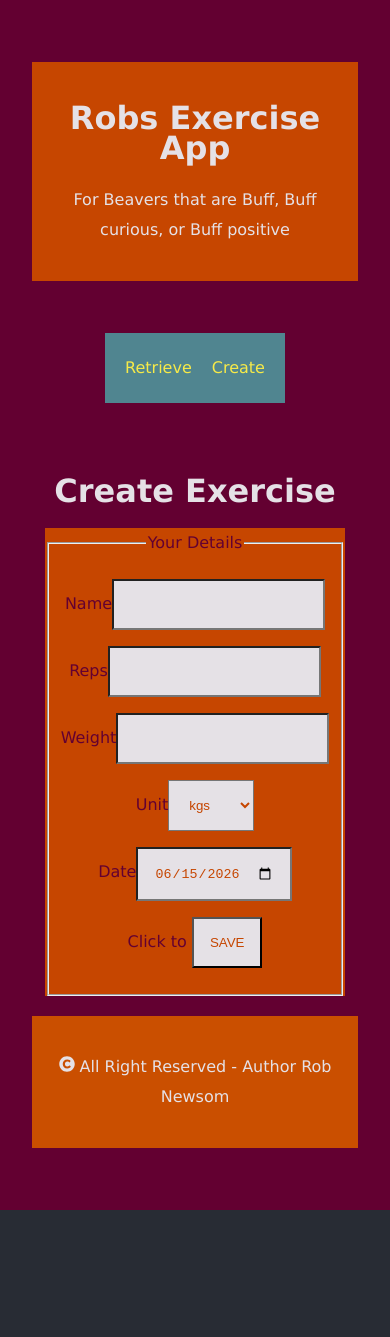
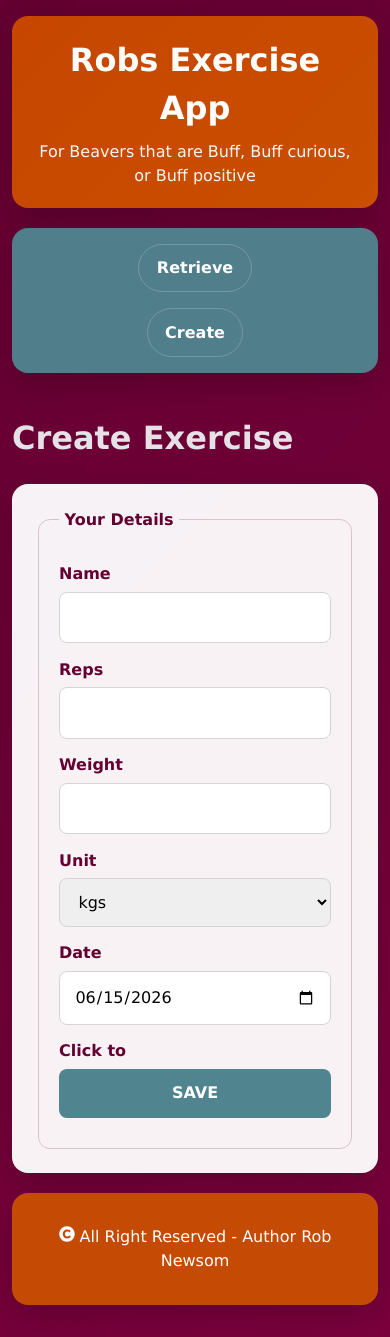
Before and after one commit to rwnewsom/mern-capstone, a React (Vite) app in the folder frontend-react/: page /create in a window 390 px wide. Before the commit the page ends 1210 px from the top, so only its background shows below. Built offline with nearby package versions, Linux system fonts and the light colour scheme.

Commit message:
polish frontend

```diff
--- a/frontend-react/src/App.css
+++ b/frontend-react/src/App.css
@@ -1,165 +1,211 @@
-/* ID SELECTORS id="..." */
+:root {
+  --vt-maroon: #630031;
+  --vt-orange: #c64600;
+  --vt-white: #ffffff;
+  --vt-stone: #c5c7c9;
+  --vt-impact-orange: #ca4f00;
+  --vt-yellow: #f7ea48;
+  --vt-teal: #508590;
+  --vt-smoke: #e5e1e6;
+}
 
-/* My kid got off the waitlist at VA Tech, so using that scheme
-Found these via a google search - returned overview
-*/
+* {
+  box-sizing: border-box;
+}
 
-:root {
-  --vt-maroon: #630031;  /* Chicago Maroon */
-  --vt-orange: #C64600;  /* Burnt Orange */
-  --vt-white: #FFFFFF;   /* Yardline White */
-  --vt-stone: #C5C7C9;   /* Hokie Stone */
-  --vt-impact-orange: #CA4F00;
-  --vt-pink: #CE0058;        /* Boundless Pink */
-  --vt-yellow: #F7EA48;      /* Triumphant Yellow */
-  --vt-teal: #508590;        /* Sustainable Teal */
-  --vt-turquoise: #2CD5C4;   /* Vibrant Turquoise */
-  --vt-grey: #D7D2CB;        /* Land Grant Grey */
-  --vt-smoke: #E5E1E6;       /* Skipper Smoke */
+body {
+  margin: 0;
+  background: linear-gradient(135deg, var(--vt-maroon) 0%, #7a003c 100%);
+  color: var(--vt-smoke);
+  font-family: Verdana, Geneva, Tahoma, sans-serif;
 }
 
 #root {
-  max-width: 1280px;
-  margin: 0 auto;
-  padding: 2rem;
-  text-align: center;
-  background-color: var(--vt-maroon);
-  font-family: Verdana, Geneva, Tahoma, sans-serif;
-}
-
-/* CLASS SELECTORS class="..." */
-
-.app {
-  background-color: var(--vt-maroon);
-  color: white;
-}
-
-
-.collection-container {
-  border: 6px solid var(--vt-orange);
-  padding: 32px;
-}
-
-.collection-item {
-  border: 2px solid var(--vt-stone);
-  border-radius: 8px;
-  width: 600px;
-  margin-top: 16px;
-}
-
-.nav ul {
-  display: flex;
-  list-style: none;
-  justify-content: space-between;
-}
-
-a {
-  font-weight: 500;
-  color: var(--vt-white);
-  text-decoration: inherit;
-  margin: 4px;
-}
-a:hover {
-  color: solid var(--vt-orange);
+  min-height: 100vh;
 }
 
 .main-content {
-  box-sizing: border-box;
+  max-width: 1100px;
+  margin: 0 auto;
+  padding: 2rem 1.25rem 3rem;
   display: flex;
-  gap: 20px;
   flex-direction: column;
-  align-items: center;
-  padding-top: 30px;
-  padding-bottom: 30px;
-  line-height: 30px;
+  gap: 1.25rem;
 }
 
-
-/* elements in Rubric order */
-
-body {
-  background-color: var(--vt-maroon);
-  color: var(--vt-smoke);
-  font-family: Verdana, Geneva, Tahoma, sans-serif;
-  margin: 0 auto;
-  padding: 2.5 rem;
-  display: flex;
-  flex-direction: column;
+header,
+footer,
+nav,
+form,
+table {
+  border-radius: 16px;
+  box-shadow: 0 10px 30px rgba(0, 0, 0, 0.18);
 }
 
 header {
-  background-color: var(--vt-orange);
-  color: var(--vt-smoke);
-  margin: 1 rem 2rem;
-  padding: 20px 10px;
+  background: linear-gradient(135deg, var(--vt-orange), var(--vt-impact-orange));
+  color: var(--vt-white);
+  padding: 1.5rem 2rem;
+  text-align: center;
 }
 
-main {
-  background-color: var(--vt-maroon);
-  color: var(--vt-smoke);
-  margin: 0 auto;
-  padding: 2 rem;
+header h1 {
+  margin: 0 0 0.5rem;
+  font-size: 2rem;
 }
 
-footer{
-  background-color: var(--vt-impact-orange);
-  color: var(--vt-smoke);
-  margin: 0 auto;
-  padding: 20px 10px;
+header p {
+  margin: 0;
+  opacity: 0.95;
 }
 
 nav {
-background-color: var(--vt-teal);
-border: 1px var(--vt-grey);
-color: var(--vt-yellow);
-margin: 2rem auto;
-padding: 20px 10px;
-text-decoration:none;
-width: auto;
+  background: rgba(80, 133, 144, 0.95);
+  padding: 1rem;
+  display: flex;
+  justify-content: center;
+  gap: 1rem;
 }
 
-a {
-  background-color: var(--vt-teal);
-  border: 1px var(--vt-grey);
-  color: var(--vt-yellow);
-  margin: 0 auto;
-  padding: 20px 10px;
-  text-decoration:none;
+nav a {
+  color: var(--vt-white);
+  text-decoration: none;
+  font-weight: 600;
+  padding: 0.7rem 1.1rem;
+  border: 1px solid rgba(255, 255, 255, 0.2);
+  border-radius: 999px;
+  transition: all 0.2s ease;
 }
 
-a:hover {
-  color: solid var(--vt-orange);
-  border: 1px var(--vt-grey);
+nav a:hover {
+  background: var(--vt-yellow);
   color: var(--vt-maroon);
-  margin: 0 auto;
-  padding: .5 rem;
-  text-decoration:none;
+  transform: translateY(-1px);
 }
 
 form {
-  background-color: var(--vt-orange);
+  background: rgba(255, 255, 255, 0.95);
   color: var(--vt-maroon);
+  padding: 1.5rem;
+  max-width: 680px;
+  width: 100%;
+  margin: 0 auto;
+}
+
+fieldset {
+  border: 1px solid rgba(99, 0, 49, 0.2);
+  border-radius: 12px;
+  padding: 1rem 1.25rem;
+}
+
+legend {
+  font-weight: 700;
+  padding: 0 0.35rem;
+}
+
+form p {
+  display: flex;
+  flex-direction: column;
+  gap: 0.35rem;
+  margin: 0.9rem 0;
+  text-align: left;
+}
+
+label {
+  font-weight: 600;
+}
+
+input,
+select,
+button {
+  padding: 0.8rem 0.9rem;
+  border-radius: 8px;
+  border: 1px solid #d3d4d6;
+  font: inherit;
+}
+
+input:focus,
+select:focus {
+  outline: 2px solid var(--vt-teal);
+  border-color: var(--vt-teal);
+}
+
+button {
+  background: var(--vt-teal);
+  color: var(--vt-white);
+  border: none;
+  font-weight: 700;
+  cursor: pointer;
+  transition: transform 0.2s ease, opacity 0.2s ease;
+}
+
+button:hover {
+  transform: translateY(-1px);
+  opacity: 0.95;
+}
+
+button:disabled {
+  opacity: 0.65;
+  cursor: not-allowed;
+  transform: none;
+}
+
+[role='alert'] {
+  color: #b91c1c;
+  background: #fef2f2;
+  border: 1px solid #fecaca;
+  padding: 0.8rem 1rem;
+  border-radius: 8px;
+  margin-top: 0.75rem;
 }
 
 table {
-  background-color: var(--vt-stone);
-  color: var(--vt-impact-orange);
+  width: 100%;
   border-collapse: collapse;
-  border: 8px solid var(--vt-maroon);
-  border-radius: 8px;
+  background: rgba(255, 255, 255, 0.95);
+  color: var(--vt-maroon);
+  overflow: hidden;
 }
 
-tr, th, td {
-  border: 8px solid var(--vt-maroon);
-  border-radius: 8px;
-  border-collapse: collapse;
-  color: var(--vt-orange);
-  padding: 0%;
-  background-color: var(--vt-smoke);
+th,
+td {
+  padding: 0.9rem;
+  border-bottom: 1px solid #e6e6e6;
+  text-align: left;
 }
 
-input, button, select {
-  background-color: var(--vt-smoke);
-  color: var(--vt-orange);
-  padding: 1rem;
+th {
+  background: var(--vt-orange);
+  color: var(--vt-white);
 }
+
+tbody tr:hover {
+  background: #f7f5f2;
+}
+
+footer {
+  background: rgba(202, 79, 0, 0.95);
+  color: var(--vt-white);
+  padding: 1rem 1.2rem;
+  text-align: center;
+}
+
+@media (max-width: 700px) {
+  .main-content {
+    padding: 1rem 0.75rem 2rem;
+  }
+
+  header {
+    padding: 1.25rem;
+  }
+
+  nav {
+    flex-direction: column;
+    align-items: center;
+  }
+
+  table {
+    display: block;
+    overflow-x: auto;
+  }
+}
--- a/frontend-react/src/components/DeleteIcon.jsx
+++ b/frontend-react/src/components/DeleteIcon.jsx
@@ -2,6 +2,12 @@ import { TiDelete } from 'react-icons/ti';
 
 function DeleteIcon({ exercise, setExercises }) {
     const deleteExercise = async () => {
+        const confirmed = window.confirm(`Delete "${exercise.name}"?`);
+
+        if (!confirmed) {
+            return;
+        }
+
         const response = await fetch(`/exercises/${exercise._id}`, {
             method: 'DELETE'
         });
--- a/frontend-react/src/pages/CreateExercise.jsx
+++ b/frontend-react/src/pages/CreateExercise.jsx
@@ -14,13 +14,41 @@ export const CreateExercisePage = () => {
     const [name, setName] = useState('');
     const [reps, setReps] = useState('');
     const [weight, setWeight] = useState('');
-    const [unit, setUnit] = useState('');
+    const [unit, setUnit] = useState('kgs');
     const [date, setDate] = useState(todayFormatted?.split('T')[0]); //fixme TZ aware?
+    const [errorMessage, setErrorMessage] = useState('');
+    const [isSubmitting, setIsSubmitting] = useState(false);
 
     const navigate = useNavigate();
 
     const handleSubmit = async (event) => {
         event.preventDefault();
+        setErrorMessage('');
+
+        if (!name.trim()) {
+            setErrorMessage('Please enter an exercise name.');
+            return;
+        }
+
+        if (!Number.isFinite(reps) || reps <= 0) {
+            setErrorMessage('Please enter a positive number of reps.');
+            return;
+        }
+
+        if (!Number.isFinite(weight) || weight < 0) {
+            setErrorMessage('Please enter a non-negative weight.');
+            return;
+        }
+
+        if (!unit) {
+            setErrorMessage('Please select a unit.');
+            return;
+        }
+
+        if (!date) {
+            setErrorMessage('Please choose a date.');
+            return;
+        }
 
         const newExercise = {
             name,
@@ -29,7 +57,8 @@ export const CreateExercisePage = () => {
             unit,
             date,
         };
-        //console.log(`New exercise: ${newExercise}`);
+
+        setIsSubmitting(true);
 
         try {
             const response = await fetch("/exercises", {
@@ -37,17 +66,19 @@ export const CreateExercisePage = () => {
                 headers: {'Content-type': 'application/json'},
                 body: JSON.stringify(newExercise),
             });
+            const data = await response.json().catch(() => null);
 
-            if (response.status===201){
+            if (response.ok) {
                 alert('Create Successful!');
                 navigate('/');
             } else {
-                alert(`Create Failed, Response: ${response.status}`);
+                setErrorMessage(data?.Error || `Create Failed, Response: ${response.status}`);
             }
-
-
         } catch (e) {
             console.error(e);
+            setErrorMessage('Unable to create exercise right now.');
+        } finally {
+            setIsSubmitting(false);
         }
     };
 
@@ -107,8 +138,11 @@ export const CreateExercisePage = () => {
             </p>
              <p>
                 <label htmlFor="save">Click to  </label>
-                <button id="save" type="submit">SAVE</button>
+                <button id="save" type="submit" disabled={isSubmitting}>
+                    {isSubmitting ? 'Saving...' : 'SAVE'}
+                </button>
             </p>
+            {errorMessage && <p role="alert">{errorMessage}</p>}
             </fieldset>
             </form>
         </div>
--- a/frontend-react/src/pages/EditExercise.jsx
+++ b/frontend-react/src/pages/EditExercise.jsx
@@ -3,24 +3,54 @@ import { useNavigate } from 'react-router-dom';
 
 const EditExercisePage = ({ exercise }) => {
 
-    const [name, setName] = useState(exercise.name);
-    const [reps, setReps] = useState(exercise.reps);
-    const [weight, setWeight] = useState(exercise.weight);
-    const [unit, setUnit] = useState(exercise.unit);
-    const [date, setDate] = useState(exercise.date?.split('T')[0]);
+    const [name, setName] = useState(exercise?.name ?? '');
+    const [reps, setReps] = useState(exercise?.reps ?? '');
+    const [weight, setWeight] = useState(exercise?.weight ?? '');
+    const [unit, setUnit] = useState(exercise?.unit ?? 'kgs');
+    const [date, setDate] = useState(exercise?.date?.split('T')[0] ?? '');
+    const [errorMessage, setErrorMessage] = useState('');
+    const [isSubmitting, setIsSubmitting] = useState(false);
 
     useEffect(() => {
-        setName(exercise.name);
-        setReps(exercise.reps);
-        setWeight(exercise.weight);
-        setUnit(exercise.unit);
-        setDate(exercise.date?.split('T')[0]);
+        setName(exercise?.name ?? '');
+        setReps(exercise?.reps ?? '');
+        setWeight(exercise?.weight ?? '');
+        setUnit(exercise?.unit ?? 'kgs');
+        setDate(exercise?.date?.split('T')[0] ?? '');
+        setErrorMessage('');
     }, [exercise]);
 
     const navigate = useNavigate();
 
     const handleSubmit = async (event) => {
         event.preventDefault();
+        setErrorMessage('');
+
+        if (!name.trim()) {
+            setErrorMessage('Please enter an exercise name.');
+            return;
+        }
+
+        if (!Number.isFinite(reps) || reps <= 0) {
+            setErrorMessage('Please enter a positive number of reps.');
+            return;
+        }
+
+        if (!Number.isFinite(weight) || weight < 0) {
+            setErrorMessage('Please enter a non-negative weight.');
+            return;
+        }
+
+        if (!unit) {
+            setErrorMessage('Please select a unit.');
+            return;
+        }
+
+        if (!date) {
+            setErrorMessage('Please choose a date.');
+            return;
+        }
+
         const updatedExercise = {
             name,
             reps,
@@ -29,22 +59,28 @@ const EditExercisePage = ({ exercise }) => {
             date,
         };
 
+        setIsSubmitting(true);
+
         try {
             const response = await fetch(`/exercises/${exercise._id}`, {
                 method: 'PUT',
                 headers: { 'Content-type': 'application/json' },
                 body: JSON.stringify(updatedExercise),
             });
+            const data = await response.json().catch(() => null);
 
-            if (response.status===200){
+            if (response.ok) {
                 alert('Update Successful!');
                 navigate('/');
             } else {
-                alert(`Update Failed, Response: ${response.status}`);
+                setErrorMessage(data?.Error || `Update Failed, Response: ${response.status}`);
             }
 
         } catch (e) {
             console.error(e);
+            setErrorMessage('Unable to update exercise right now.');
+        } finally {
+            setIsSubmitting(false);
         }
     };
 
@@ -103,8 +139,11 @@ const EditExercisePage = ({ exercise }) => {
             </p>
              <p>
                 <label htmlFor="save">Click to  </label>
-                <button id="save" type="submit">SAVE</button>
+                <button id="save" type="submit" disabled={isSubmitting}>
+                    {isSubmitting ? 'Saving...' : 'SAVE'}
+                </button>
             </p>
+            {errorMessage && <p role="alert">{errorMessage}</p>}
             </fieldset>
             </form>
         </div>
```
Also changed, not shown: frontend-react/src/pages/RetrieveExercises.jsx (+26 -8 lines), 5 other files (tests, documents, lock files or other folders).
